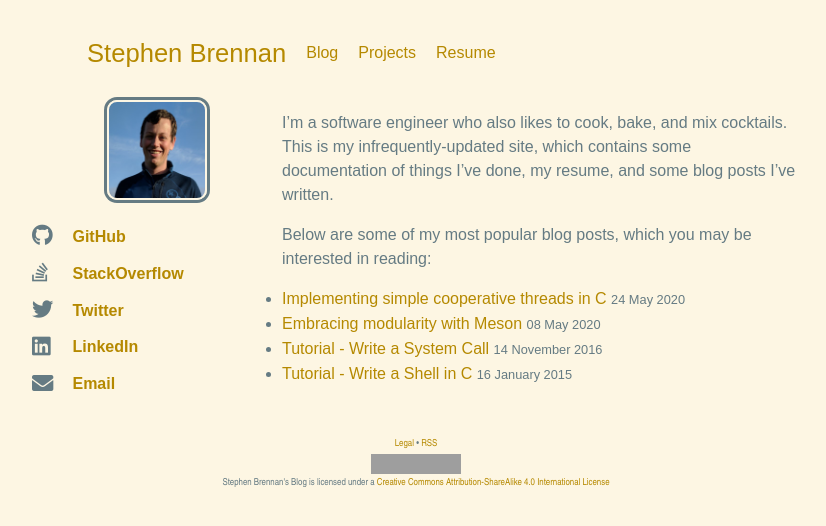
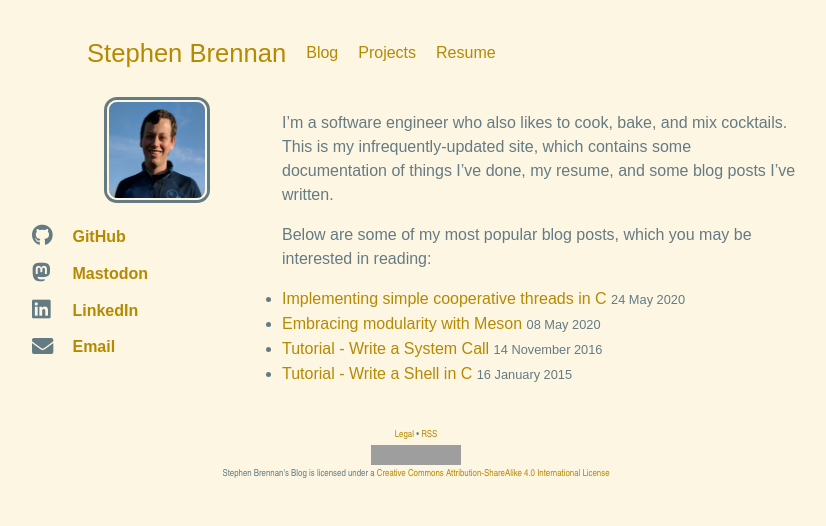
Before and after one commit to brenns10/brennan.io, a Jekyll site: the page built from index.html, in a window 1280 px wide. Shown: the top 526 px of the page, without its empty margins (224-1050 px from the left). Built offline with Jekyll 4.4.1, drawn with Linux system fonts in a browser that asks for light colours; grey boxes are pictures that could not be loaded.

Commit message:
Remove SO, replace Twitter with Mastodon

```diff
--- a/index.html
+++ b/index.html
@@ -14,12 +14,8 @@ layout: base
           <a href="https://github.com/brenns10">GitHub</a>
       </li>
       <li class="main-list-item">
-          <i class="fab fa-stack-overflow fa-lg main-list-item-icon"></i>
-          <a href="https://stackoverflow.com/users/820319/brenns10">StackOverflow</a>
-      </li>
-      <li class="main-list-item">
-          <span class="fab fa-twitter fa-lg main-list-item-icon"></span>
-          <a href="https://twitter.com/brenns10">Twitter</a>
+          <span class="fab fa-mastodon fa-lg main-list-item-icon"></span>
+          <a rel="me" href="https://snake.club/@brenns10">Mastodon</a>
       </li>
       <li class="main-list-item">
           <i class="fab fa-linkedin fa-lg main-list-item-icon"></i>
```
